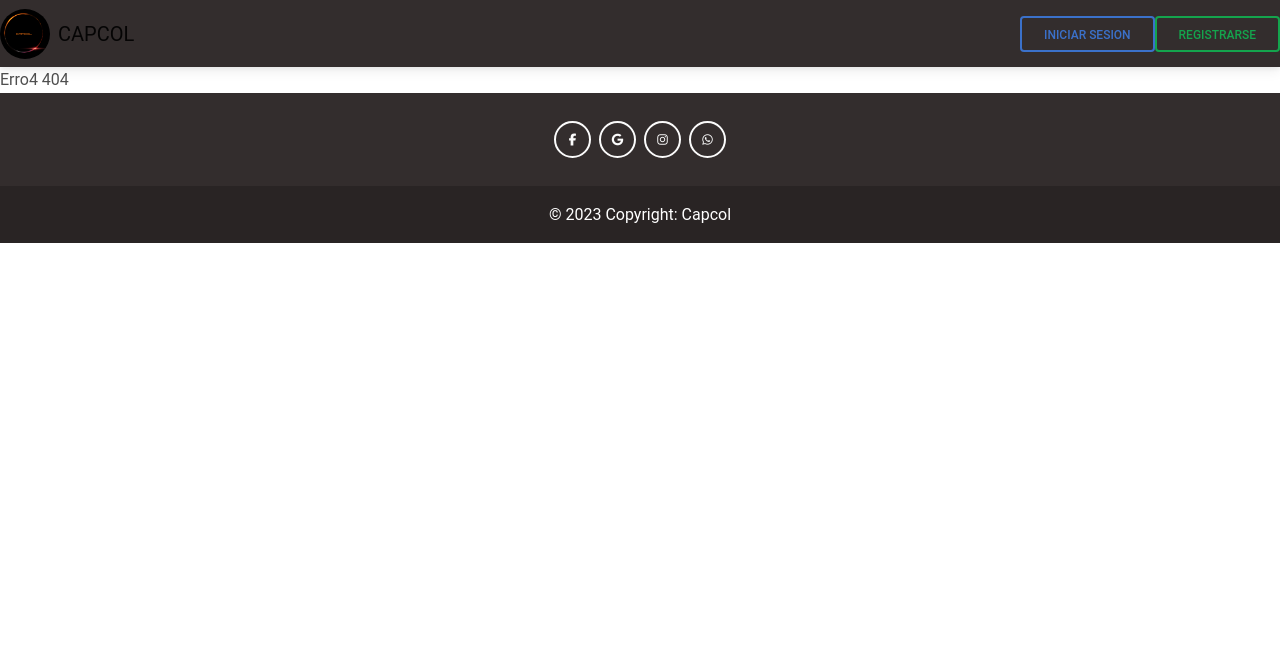
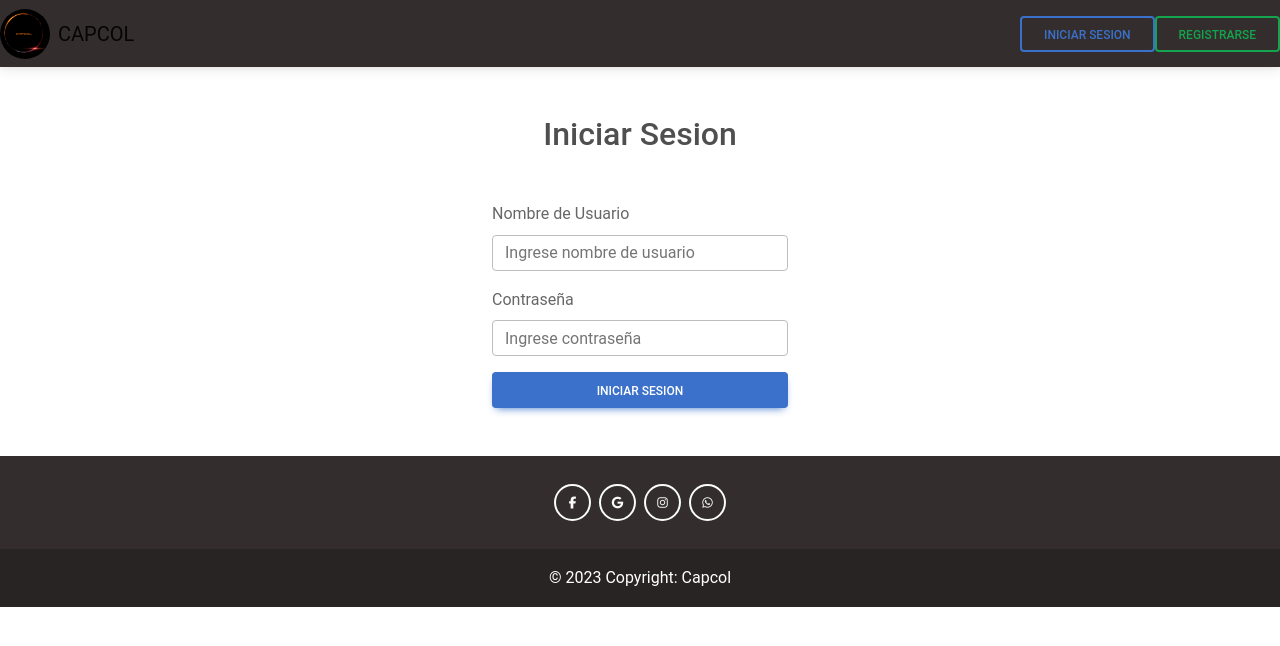
Before and after one commit to ManuBedoya/capcol, a React (Create React App) app in the folder frontend/: page /login in a window 1280 px wide. Before the commit this address had no page. Shown: the top 646 px of the page. Built offline with nearby package versions, Linux system fonts and the light colour scheme; the HTML template or start-up script is replaced by a standard one.

Commit message:
Creting login in front

```diff
--- a/frontend/src/App.js
+++ b/frontend/src/App.js
@@ -7,6 +7,7 @@ import Home from "./containers/Home";
 import Error404 from "./containers/errors/Error404";
 import { DetailProduct } from "./containers/DetailProduct";
 import { Register } from "./containers/Register";
+import { Login } from "./containers/Login";
 
 function App() {
   return (
@@ -18,6 +19,7 @@ function App() {
           <Route exact path="/" element={<Home />} />
           <Route exact path="/detail-product" element={<DetailProduct />} />
           <Route exact path="/register" element={<Register />} />
+          <Route exact path="/login" element={<Login />} />
         </Routes>
       </Router>
     </Provider>
--- a/frontend/src/components/general/formDataCustomer/FormCustomerCredential.jsx
+++ b/frontend/src/components/general/formDataCustomer/FormCustomerCredential.jsx
@@ -3,7 +3,7 @@ import { Form } from "react-bootstrap";
 export const FormCustomerCredential = ({ handleSetData } = (a, b) => {}) => {
   return (
     <>
-      <Form className="w-25">
+      <Form>
         <Form.Group className="mb-3" controlId="username">
           <Form.Label>Nombre de Usuario</Form.Label>
           <Form.Control
--- a/frontend/src/components/navegation/NavbarComponent.js
+++ b/frontend/src/components/navegation/NavbarComponent.js
@@ -16,7 +16,9 @@ export const NavbarComponent = () => {
         <Navbar.Brand className="p-2">CAPCOL</Navbar.Brand>
       </Link>
       <div>
-        <Button variant="outline-primary">Iniciar sesion</Button>
+        <Link to={"/login"}>
+          <Button variant="outline-primary">Iniciar sesion</Button>
+        </Link>
         <Link to={"/register"}>
           <Button variant="outline-success">Registrarse</Button>
         </Link>
--- /dev/null
+++ b/frontend/src/containers/Login.jsx
@@ -0,0 +1,34 @@
+import Layout from "../hocs/Layout";
+import { FormCustomerCredential } from "../components/general/formDataCustomer/FormCustomerCredential";
+import { Container, Button } from "react-bootstrap";
+import swal from "sweetalert";
+
+export const Login = () => {
+  let credentials = {
+    username: "",
+    password: "",
+  };
+
+  const handleSetData = (key, value) => {
+    credentials = { ...credentials, [key]: value };
+  };
+
+  const handleBtnSigIn = () => {
+    swal(
+      `Iniciaste Sesion, username: ${credentials.username}\npassword: ${credentials.password}`,
+      "",
+      "success"
+    );
+  };
+  return (
+    <Layout>
+      <Container className="d-flex flex-column w-25 mb-5 mt-5">
+        <h2 className="mb-5 text-center">Iniciar Sesion</h2>
+        <FormCustomerCredential handleSetData={handleSetData} />
+        <Button className="" onClick={handleBtnSigIn}>
+          Iniciar Sesion
+        </Button>
+      </Container>
+    </Layout>
+  );
+};
--- a/frontend/src/containers/Register.jsx
+++ b/frontend/src/containers/Register.jsx
@@ -1,11 +1,13 @@
+import { useState } from "react";
+import { useNavigate } from "react-router-dom";
 import Layout from "../hocs/Layout";
 import { FormDataCustomer } from "../components/general/formDataCustomer/FormDataCustomer";
 import { FormCustomerCredential } from "../components/general/formDataCustomer/FormCustomerCredential";
 import { Button, Container } from "react-bootstrap";
 import swal from "sweetalert";
-import { useState } from "react";
 
 export const Register = () => {
+  const navigate = useNavigate();
   const [data, setData] = useState({
     id: "",
     name: "",
@@ -33,8 +35,10 @@ export const Register = () => {
         aux.username &&
         aux.password) !== ""
     ) {
-      swal("Muy bien, estás registrado", "", "success");
       setData(aux);
+      swal("Muy bien, estás registrado", "", "success").then(() => {
+        navigate("/login");
+      });
     } else {
       swal("Campos vacios", "", "error");
     }
@@ -50,7 +54,10 @@ export const Register = () => {
         <h2>Datos Personales</h2>
         <FormDataCustomer handleSetData={handleSetData} />
         <h2>Creacion de Usuario</h2>
-        <FormCustomerCredential handleSetData={handleSetData} />
+        <FormCustomerCredential
+          className="w-25"
+          handleSetData={handleSetData}
+        />
         <Button variant="success" onClick={handleBtnCreate}>
           Crear cuenta
         </Button>
```
